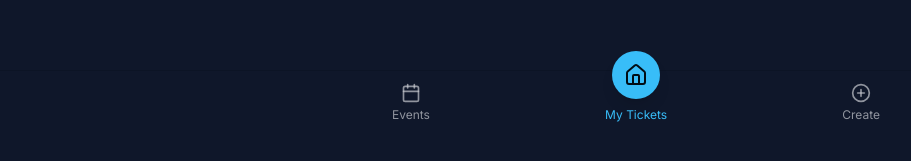
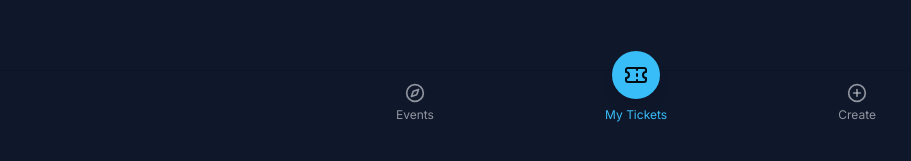
Before and after one commit to yrooo/EvryAppTest, a React (Vite) app: page / in a window 1280 px wide. Shown: the part 665-826 px from the top of the page, without its empty margins (4-915 px from the left). Built offline with nearby package versions, Linux system fonts and the light colour scheme.

Commit message:
Update App.jsx

```diff
--- a/src/App.jsx
+++ b/src/App.jsx
@@ -1,6 +1,6 @@
 import React, { useState } from 'react';
 import { TonConnectUIProvider, TonConnectButton } from '@tonconnect/ui-react';
-import { Calendar, Home, PlusCircle} from 'lucide-react';
+import { Compass, Ticket, PlusCircle} from 'lucide-react';
 import "./App.css"
 import EventDiscoveryContent from './components/EventDiscoveryContent';
 import EventCreationContent from './components/EventCreationContent';
@@ -41,12 +41,12 @@ function BottomNavigation({ activeTab, setActiveTab }) {
   const navItems = [
     {
       id: 'events',
-      icon: Calendar,
+      icon: Compass,
       label: 'Events',
     },
     {
       id: 'eventlist',
-      icon: Home,
+      icon: Ticket,
       label: 'My Tickets',
       isPrimary: true,
     },
@@ -58,29 +58,21 @@ function BottomNavigation({ activeTab, setActiveTab }) {
   ];
 
   return (
-    <div className="fixed bottom-0 left-0 right-0 bg-base-100 border-t border-base-200 px-2 py-1 z-50">
+    <div className="fixed bottom-0 left-0 right-0 bg-base-100 border-t border-base-200 px-16 py-1 z-50">
       <div className="max-w-lg mx-auto">
         <div className="flex justify-between items-center">
           {navItems.map((item) => (
             <button
               key={item.id}
               onClick={() => setActiveTab(item.id)}
-              className={`flex flex-col items-center justify-center px-3 py-2 relative ${
+              className={`flex flex-col items-center justify-center px-4 py-2 relative ${
                 activeTab === item.id
                   ? 'text-primary'
                   : 'text-base-content/70 hover:text-base-content/90'
               }`}
             >
-              {/* Notification Badge */}
-              {item.notification > 0 && (
-                <div className="absolute -top-1 -right-1">
-                  <div className="bg-error text-error-content text-xs rounded-full h-5 w-5 flex items-center justify-center">
-                    {item.notification}
-                  </div>
-                </div>
-              )}
 
-              {/* Icon with special styling for create button */}
+            {/* Icon with special styling for create button */}
               <div className={`${
                 item.isPrimary
                   ? 'bg-primary rounded-full p-3 -mt-8 shadow-lg hover:shadow-xl transition-shadow'
```
